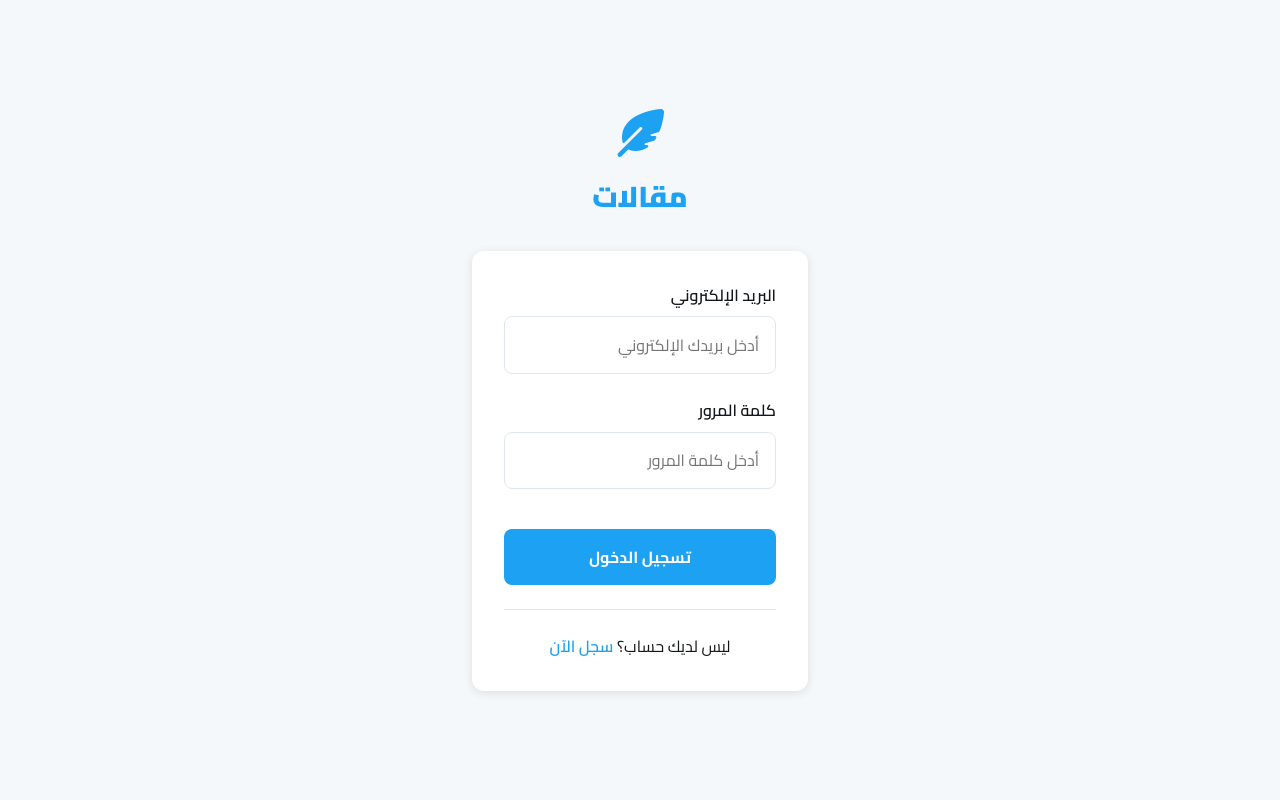
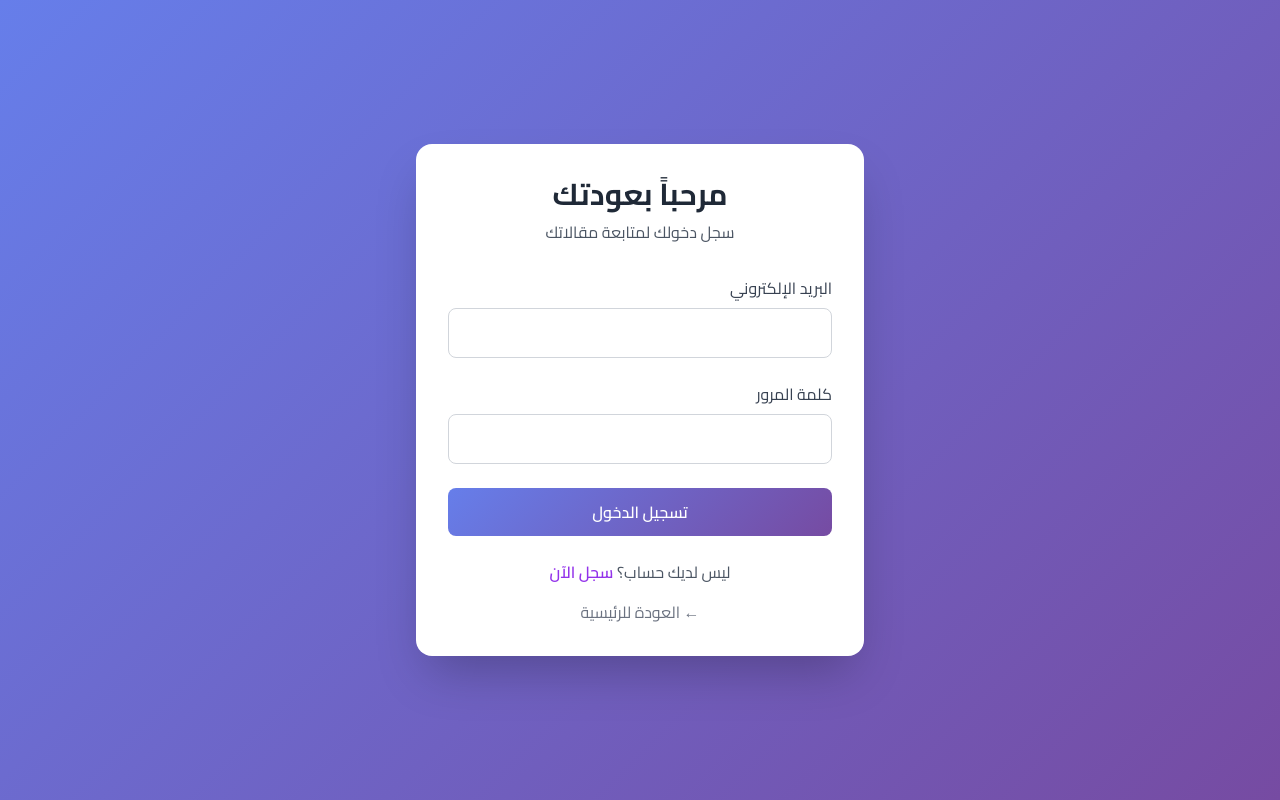
Before and after one commit to hamzaalaajwjw/fsfihishfisdhfidshfsd9ihfsdf, a plain HTML site: page login.html in a window 1280 px wide. Drawn offline with nearby package versions, Linux system fonts and the light colour scheme.

Commit message:
Update login.html

```diff
--- a/login.html
+++ b/login.html
@@ -3,251 +3,87 @@
 <head>
     <meta charset="UTF-8">
     <meta name="viewport" content="width=device-width, initial-scale=1.0">
-    <title>تسجيل الدخول | مقالات</title>
-    <link rel="stylesheet" href="https://cdnjs.cloudflare.com/ajax/libs/font-awesome/6.4.0/css/all.min.css">
-    <link href="https://fonts.googleapis.com/css2?family=Cairo:wght@300;400;500;600;700;800;900&display=swap" rel="stylesheet">
+    <title>تسجيل الدخول - مقالات</title>
+    <link href="https://fonts.googleapis.com/css2?family=Cairo:wght@300;400;600;700&display=swap" rel="stylesheet">
+    <script src="https://cdn.tailwindcss.com"></script>
+    <script type="module" src="./js/firebase-config.js"></script>
+    <script type="module" src="./js/auth.js" defer></script>
     <style>
-        :root {
-            --primary-color: #1DA1F2;
-            --secondary-color: #14171A;
-            --accent-color: #E0245E;
-            --light-color: #F5F8FA;
-            --dark-color: #14171A;
-            --success-color: #17BF63;
-            --warning-color: #FFAD1F;
-            --border-color: #E1E8ED;
-            --hover-color: #E8F5FE;
-            --border-radius: 12px;
-            --box-shadow: 0 2px 10px rgba(0, 0, 0, 0.1);
-            --transition: all 0.3s ease;
-        }
-
-        * {
-            margin: 0;
-            padding: 0;
-            box-sizing: border-box;
-            font-family: 'Cairo', sans-serif;
-        }
-
-        body {
-            background-color: var(--light-color);
-            color: var(--dark-color);
-            line-height: 1.6;
-            min-height: 100vh;
-            display: flex;
-            align-items: center;
-            justify-content: center;
-            padding: 1rem;
-        }
-
-        .login-container {
-            width: 100%;
-            max-width: 400px;
-            padding: 2rem;
-        }
-
-        .logo {
-            text-align: center;
-            margin-bottom: 2rem;
-        }
-
-        .logo i {
-            font-size: 3rem;
-            color: var(--primary-color);
-            margin-bottom: 1rem;
-        }
-
-        .logo h1 {
-            font-size: 1.8rem;
-            color: var(--primary-color);
-            font-weight: 900;
-        }
-
-        .login-form {
-            background: white;
-            padding: 2rem;
-            border-radius: var(--border-radius);
-            box-shadow: var(--box-shadow);
-        }
-
-        .form-group {
-            margin-bottom: 1.5rem;
-        }
-
-        .form-group label {
-            display: block;
-            margin-bottom: 0.5rem;
-            font-weight: 600;
-            color: var(--dark-color);
-        }
-
-        .form-control {
-            width: 100%;
-            padding: 0.8rem 1rem;
-            border: 1px solid var(--border-color);
-            border-radius: 8px;
-            font-size: 1rem;
-            transition: var(--transition);
-        }
-
-        .form-control:focus {
-            outline: none;
-            border-color: var(--primary-color);
-            box-shadow: 0 0 0 2px rgba(29, 161, 242, 0.2);
-        }
-
-        .login-btn {
-            width: 100%;
-            background-color: var(--primary-color);
-            color: white;
-            border: none;
-            border-radius: 8px;
-            padding: 0.8rem;
-            font-weight: 700;
-            font-size: 1rem;
-            cursor: pointer;
-            transition: var(--transition);
-            margin-top: 1rem;
-        }
-
-        .login-btn:hover {
-            background-color: #1a91da;
-        }
-
-        .form-footer {
-            text-align: center;
-            margin-top: 1.5rem;
-            padding-top: 1.5rem;
-            border-top: 1px solid var(--border-color);
-        }
-
-        .form-footer a {
-            color: var(--primary-color);
-            text-decoration: none;
-            font-weight: 600;
-        }
-
-        .form-footer a:hover {
-            text-decoration: underline;
-        }
-
-        .message {
-            padding: 1rem;
-            border-radius: 8px;
-            margin-bottom: 1rem;
-            text-align: center;
-            font-weight: 600;
-        }
-
-        .message.success {
-            background-color: rgba(23, 191, 99, 0.1);
-            color: var(--success-color);
-            border: 1px solid var(--success-color);
-        }
-
-        .message.error {
-            background-color: rgba(224, 36, 94, 0.1);
-            color: var(--accent-color);
-            border: 1px solid var(--accent-color);
-        }
-
-        .hidden {
-            display: none;
+        * { font-family: 'Cairo', sans-serif; }
+        .gradient-bg {
+            background: linear-gradient(135deg, #667eea 0%, #764ba2 100%);
         }
     </style>
 </head>
-<body>
-    <div class="login-container">
-        <div class="logo">
-            <i class="fas fa-feather-alt"></i>
-            <h1>مقالات</h1>
-        </div>
+<body class="gradient-bg min-h-screen flex items-center justify-center p-4">
+    <div class="bg-white rounded-2xl shadow-2xl w-full max-w-md">
+        <div class="p-8">
+            <div class="text-center mb-8">
+                <h2 class="text-3xl font-bold text-gray-800">مرحباً بعودتك</h2>
+                <p class="text-gray-600 mt-2">سجل دخولك لمتابعة مقالاتك</p>
+            </div>
 
-        <div class="login-form">
-            <div id="message" class="message hidden"></div>
-
-            <form id="loginForm">
-                <div class="form-group">
-                    <label for="email">البريد الإلكتروني</label>
-                    <input type="email" id="email" class="form-control" placeholder="أدخل بريدك الإلكتروني" required>
+            <form id="loginForm" class="space-y-6">
+                <div>
+                    <label class="block text-gray-700 mb-2">البريد الإلكتروني</label>
+                    <input type="email" id="email" required
+                           class="w-full px-4 py-3 border border-gray-300 rounded-lg focus:border-purple-500 focus:ring-2 focus:ring-purple-200 outline-none transition">
                 </div>
 
-                <div class="form-group">
-                    <label for="password">كلمة المرور</label>
-                    <input type="password" id="password" class="form-control" placeholder="أدخل كلمة المرور" required>
+                <div>
+                    <label class="block text-gray-700 mb-2">كلمة المرور</label>
+                    <input type="password" id="password" required
+                           class="w-full px-4 py-3 border border-gray-300 rounded-lg focus:border-purple-500 focus:ring-2 focus:ring-purple-200 outline-none transition">
                 </div>
 
-                <button type="submit" class="login-btn">تسجيل الدخول</button>
+                <div id="errorMessage" class="hidden bg-red-50 text-red-600 p-3 rounded-lg"></div>
+                <div id="successMessage" class="hidden bg-green-50 text-green-600 p-3 rounded-lg"></div>
+
+                <button type="submit" class="w-full gradient-bg text-white py-3 rounded-lg font-semibold hover:opacity-90 transition">
+                    تسجيل الدخول
+                </button>
             </form>
 
-            <div class="form-footer">
-                <p>ليس لديك حساب؟ <a href="register.html">سجل الآن</a></p>
+            <div class="mt-6 text-center">
+                <p class="text-gray-600">
+                    ليس لديك حساب؟
+                    <a href="register.html" class="text-purple-600 font-semibold hover:text-purple-700">سجل الآن</a>
+                </p>
+                <a href="index.html" class="mt-4 inline-block text-gray-500 hover:text-gray-700">← العودة للرئيسية</a>
             </div>
         </div>
     </div>
 
-    <script>
-        // التحقق من تسجيل الدخول
-        function checkLogin() {
-            const userData = localStorage.getItem('userData');
-            if (userData) {
-                window.location.href = 'index.html';
-            }
-        }
+    <script type="module">
+        import { AuthManager } from './js/auth.js';
 
-        // معالجة تسجيل الدخول
-        document.getElementById('loginForm').addEventListener('submit', function(e) {
+        const auth = new AuthManager();
+        const loginForm = document.getElementById('loginForm');
+        const errorMessage = document.getElementById('errorMessage');
+        const successMessage = document.getElementById('successMessage');
+
+        loginForm.addEventListener('submit', async (e) => {
             e.preventDefault();
 
             const email = document.getElementById('email').value;
             const password = document.getElementById('password').value;
 
-            // بيانات تجريبية للمستخدمين
-            const users = [
-                {
-                    email: "ahmed@example.com",
-                    password: "123456",
-                    name: "أحمد التميمي",
-                    username: "ahmedtech"
-                },
-                {
-                    email: "sara@example.com",
-                    password: "123456",
-                    name: "سارة العلمي",
-                    username: "sara_science"
-                }
-            ];
+            const result = await auth.login(email, password);
 
-            // التحقق من بيانات الدخول
-            const user = users.find(u => u.email === email && u.password === password);
+            if (result.success) {
+                successMessage.textContent = 'تم تسجيل الدخول بنجاح!';
+                successMessage.classList.remove('hidden');
+                errorMessage.classList.add('hidden');
 
-            if (user) {
-                // حفظ بيانات المستخدم
-                localStorage.setItem('userData', JSON.stringify(user));
-
-                // عرض رسالة نجاح
-                const message = document.getElementById('message');
-                message.textContent = 'تم تسجيل الدخول بنجاح!';
-                message.className = 'message success';
-                message.classList.remove('hidden');
-
-                // الانتقال إلى الصفحة الرئيسية بعد ثانية
                 setTimeout(() => {
                     window.location.href = 'index.html';
-                }, 1000);
+                }, 1500);
             } else {
-                // عرض رسالة خطأ
-                const message = document.getElementById('message');
-                message.textContent = 'البريد الإلكتروني أو كلمة المرور غير صحيحة';
-                message.className = 'message error';
-                message.classList.remove('hidden');
+                errorMessage.textContent = result.error;
+                errorMessage.classList.remove('hidden');
+                successMessage.classList.add('hidden');
             }
         });
-
-        // تحميل الصفحة
-        window.onload = function() {
-            checkLogin();
-        };
     </script>
 </body>
 </html>
```
